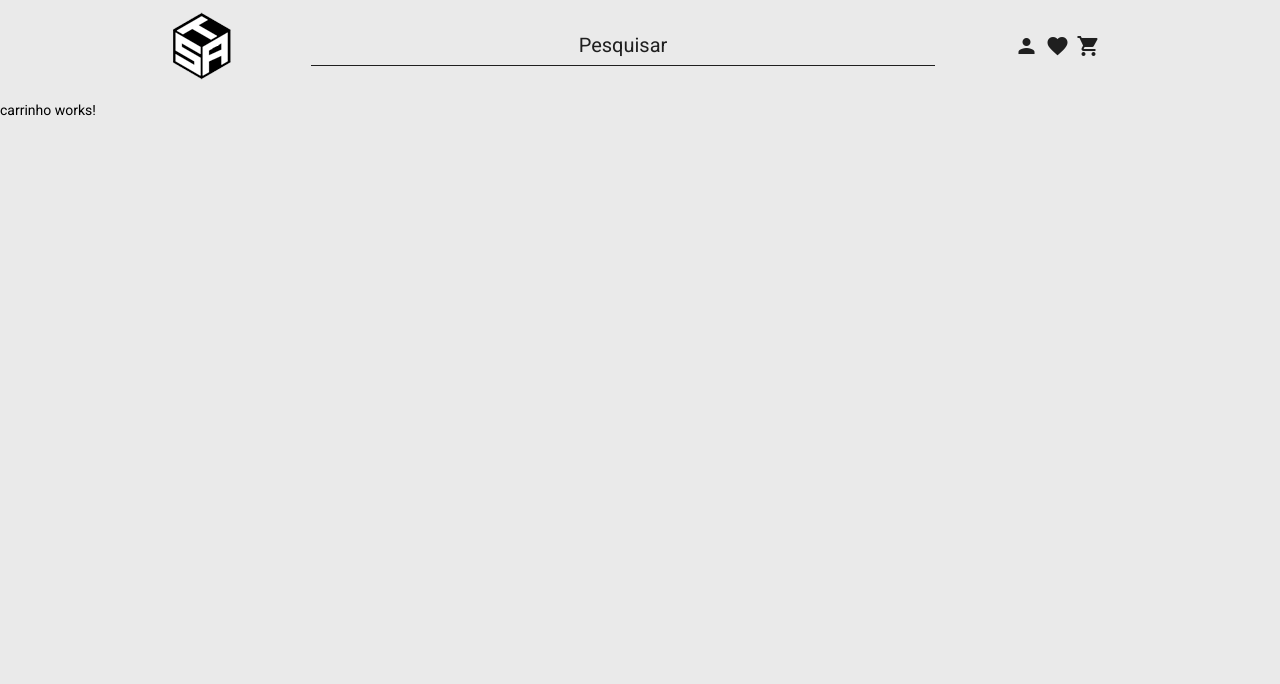
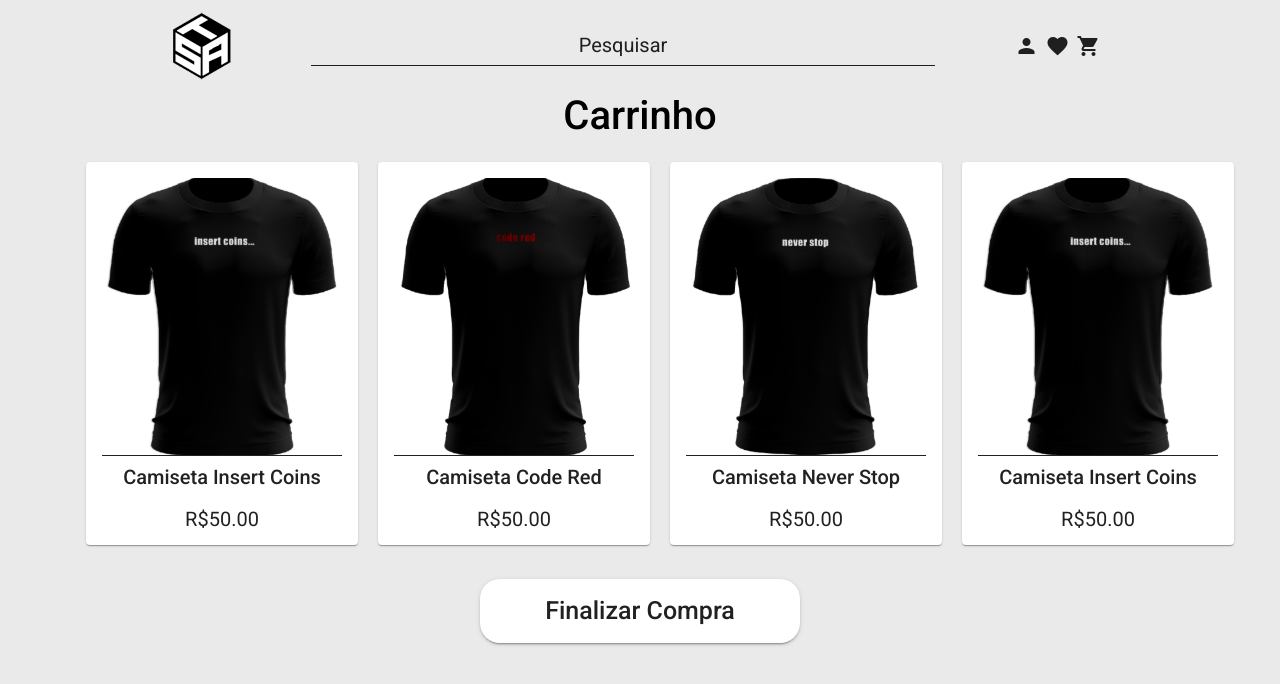
Before and after one commit to angelolorensi/projeto-loja-sma, an Angular app: page /carrinho in a window 1280 px wide. Shown: the top 684 px of the page. Built offline with nearby package versions, Linux system fonts and the light colour scheme.

Commit message:
implementando pagina de favoritos e carrinho

```diff
--- a/angular.json
+++ b/angular.json
@@ -99,5 +99,8 @@
         }
       }
     }
+  },
+  "cli": {
+    "analytics": "a2a512b0-9e04-425b-aa44-e46b2bc60a50"
   }
 }
--- a/src/app/pages/carrinho/carrinho.component.css
+++ b/src/app/pages/carrinho/carrinho.component.css
@@ -0,0 +1,55 @@
+.container{
+  display: flex;
+  justify-content: center;
+  align-items: center;
+  overflow: hidden;
+  flex-direction: column;
+}
+
+.titulo-pagina{
+  display: flex;
+  justify-content: center;
+  font-size: 40px;
+}
+
+ul{
+  display: flex;
+  list-style-type: none;
+  flex-wrap: wrap;
+  justify-content: center;
+  gap: 20px;
+}
+
+.mat-card-content{
+  display: flex;
+  flex-direction: column;
+  align-items: center;
+}
+
+.card-img{
+  border-bottom: 1px solid;
+  width: 30vh;
+  height: auto;
+}
+
+img:hover{
+  cursor: pointer;
+}
+
+.preco-produto{
+  font-size: 2.5vh;
+}
+
+.botao{
+  display: flex;
+  justify-content: center;
+  align-items: center;
+
+  margin-top: 20px;
+  margin-bottom: 20px;
+  width: 40vh;
+  height: 8vh;
+  border-radius: 20px;
+
+  font-size: 25px;
+}
--- a/src/app/pages/carrinho/carrinho.component.html
+++ b/src/app/pages/carrinho/carrinho.component.html
@@ -1 +1,21 @@
-<p>carrinho works!</p>
+<div class="container">
+  <h2 class="titulo-pagina">Carrinho</h2>
+  <div class="favoritos">
+    <ul>
+      <li *ngFor="let camiseta of camisetas">
+        <a>
+          <div class="conteudo-produtos">
+            <mat-card class="mat-card-produto">
+              <img routerLink="/pagina-produto/{{ camiseta.id }}" class="card-img" src="{{ camiseta.urlImagem }}" />
+              <mat-card-content class="mat-card-content">
+                <h2 class="nome-produto">Camiseta {{ camiseta.nome }}</h2>
+                <p class="preco-produto"> {{ camiseta.preco | currency : "R$"}}</p>
+              </mat-card-content>
+            </mat-card>
+          </div>
+        </a>
+      </li>
+    </ul>
+  </div>
+  <button class="botao" mat-raised-button>Finalizar Compra</button>
+</div>
--- a/src/app/pages/carrinho/carrinho.component.ts
+++ b/src/app/pages/carrinho/carrinho.component.ts
@@ -1,15 +1,18 @@
 import { Component, OnInit } from '@angular/core';
+import { Camiseta } from 'src/app/model/Camiseta';
+import { CamisetasService } from 'src/app/service/camisetas/camisetas.service';
 
 @Component({
   selector: 'app-carrinho',
   templateUrl: './carrinho.component.html',
-  styleUrls: ['./carrinho.component.css']
+  styleUrls: ['./carrinho.component.css'],
 })
 export class CarrinhoComponent implements OnInit {
+  camisetas: Camiseta[] = [];
 
-  constructor() { }
+  constructor(private camisetaService: CamisetasService) {}
 
   ngOnInit(): void {
+    this.camisetas = this.camisetaService.buscarTodos();
   }
-
 }
--- a/src/app/pages/favoritos/favoritos.component.css
+++ b/src/app/pages/favoritos/favoritos.component.css
@@ -0,0 +1,41 @@
+.container{
+  display: flex;
+  justify-content: center;
+  align-items: center;
+  overflow: hidden;
+  flex-direction: column;
+}
+
+.titulo-pagina{
+  display: flex;
+  justify-content: center;
+  font-size: 40px;
+}
+
+ul{
+  display: flex;
+  list-style-type: none;
+  flex-wrap: wrap;
+  justify-content: center;
+  gap: 20px;
+}
+
+.mat-card-content{
+  display: flex;
+  flex-direction: column;
+  align-items: center;
+}
+
+.card-img{
+  border-bottom: 1px solid;
+  width: 30vh;
+  height: auto;
+}
+
+img:hover{
+  cursor: pointer;
+}
+
+.preco-produto{
+  font-size: 2.5vh;
+}
--- a/src/app/pages/favoritos/favoritos.component.html
+++ b/src/app/pages/favoritos/favoritos.component.html
@@ -1 +1,21 @@
-<p>favoritos works!</p>
+<div class="container">
+  <h2 class="titulo-pagina">Favoritos</h2>
+  <div class="favoritos">
+    <ul>
+      <li *ngFor="let camiseta of camisetas">
+        <a>
+          <div class="conteudo-produtos">
+            <mat-card class="mat-card-produto">
+              <img routerLink="/pagina-produto/{{ camiseta.id }}" class="card-img" src="{{ camiseta.urlImagem }}" />
+              <mat-card-content class="mat-card-content">
+                <h2 class="nome-produto">Camiseta {{ camiseta.nome }}</h2>
+                <p class="preco-produto"> {{ camiseta.preco | currency : "R$"}}</p>
+                <button mat-raised-button>Adicionar ao Carrinho</button>
+              </mat-card-content>
+            </mat-card>
+          </div>
+        </a>
+      </li>
+    </ul>
+  </div>
+</div>
--- a/src/app/pages/favoritos/favoritos.component.ts
+++ b/src/app/pages/favoritos/favoritos.component.ts
@@ -1,15 +1,18 @@
+import { CamisetasService } from './../../service/camisetas/camisetas.service';
 import { Component, OnInit } from '@angular/core';
+import { Camiseta } from 'src/app/model/Camiseta';
 
 @Component({
   selector: 'app-favoritos',
   templateUrl: './favoritos.component.html',
-  styleUrls: ['./favoritos.component.css']
+  styleUrls: ['./favoritos.component.css'],
 })
 export class FavoritosComponent implements OnInit {
+  camisetas: Camiseta[] = [];
 
-  constructor() { }
+  constructor(private camisetaService:CamisetasService) {}
 
   ngOnInit(): void {
+    this.camisetas = this.camisetaService.buscarTodos();
   }
-
 }
--- a/src/app/pages/home/home.component.css
+++ b/src/app/pages/home/home.component.css
@@ -3,8 +3,8 @@
   background-size: cover;
   background-repeat: no-repeat;
   background-position: center center;
-  width: 140vh;
-  height: 40vh;
+  width: 170vh;
+  height: 50vh;
 }
 
 .container{
@@ -34,10 +34,9 @@
   text-align: center;
 }
 
-
 .logo-escrito{
-  width: 43vh;
-  margin: 1vh;
+  width: 50vh;
+  margin: 3vh;
   margin-left: 10vh;
 }
 
--- a/src/app/pages/home/home.component.ts
+++ b/src/app/pages/home/home.component.ts
@@ -1,4 +1,4 @@
-import { CamisetasService } from './../../service/camisetas/camisetas.service';
+import { CamisetasService } from '../../service/camisetas/camisetas.service';
 import { Component, OnInit } from '@angular/core';
 import { Camiseta } from 'src/app/model/Camiseta';
 
--- a/src/app/service/camisetas/camisetas.service.ts
+++ b/src/app/service/camisetas/camisetas.service.ts
@@ -40,15 +40,15 @@ export class CamisetasService {
       },
       {
         id: 3,
-        nome: 'Do More',
+        nome: 'Never Stop',
         tamanho: 'G',
         cor: 'Preta',
         preco: 50,
         descricao:
           'Camiseta Insert Coins fabricada 100% em algodao, cor preta , com o logo em caixa alta.',
         favorito: false,
-        urlImagem: '/assets/img/camisetas/camiseta-do-more.svg',
-        urlImagemZoom: '/assets/img/camisetas/camiseta-do-more-close-up.png',
+        urlImagem: '/assets/img/camisetas/camiseta-never-stop.svg',
+        urlImagemZoom: '/assets/img/camisetas/camiseta-never-stop-close-up.png',
         urlImagemBack: '/assets/img/camisetas/camiseta-back-preta.svg',
         filtros: ['G', 'preto'],
       },
```
Also changed, not shown: src/assets/img/camisetas/camiseta-never-stop-close-up.png (renamed from src/assets/img/camisetas/close up (9).png).
